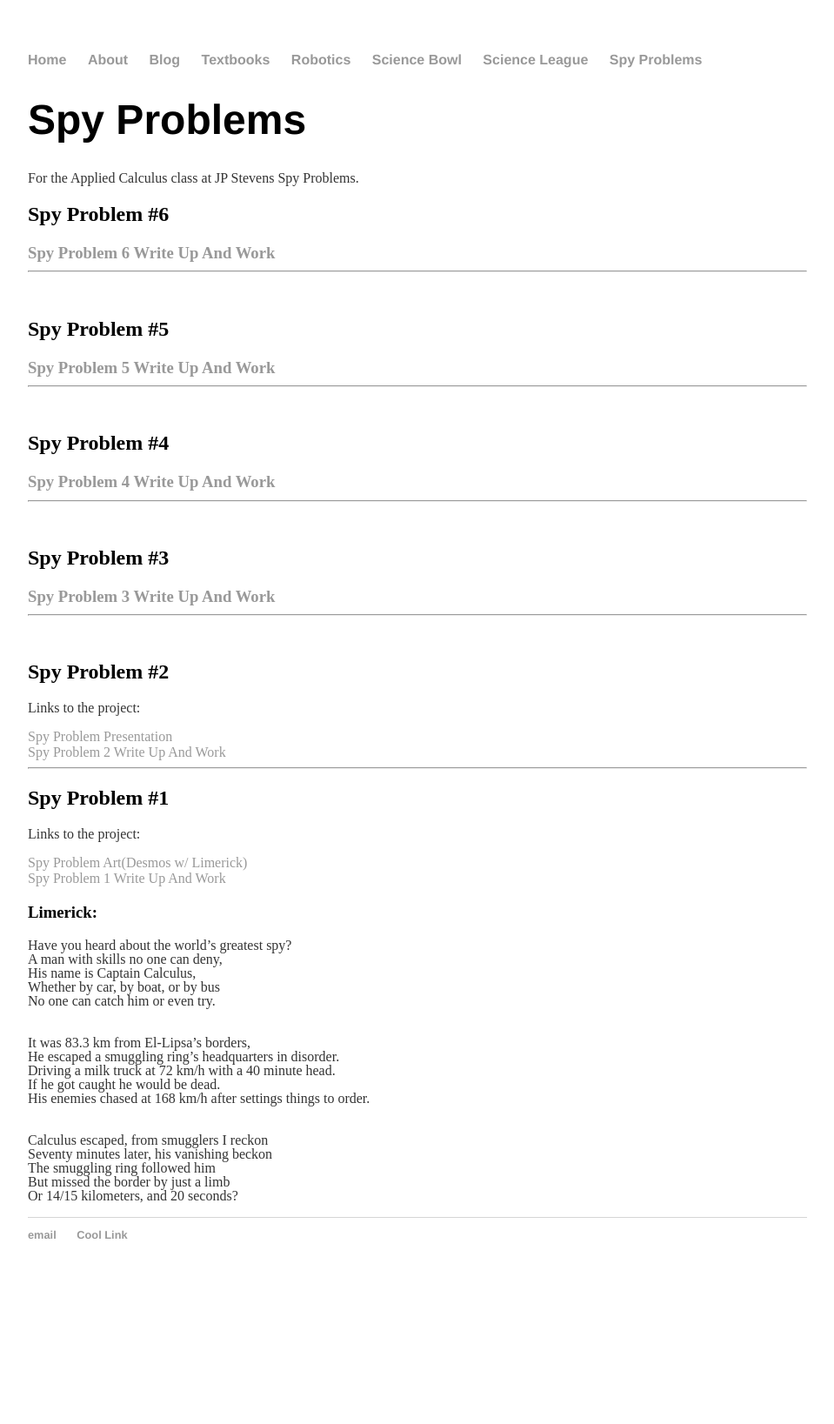
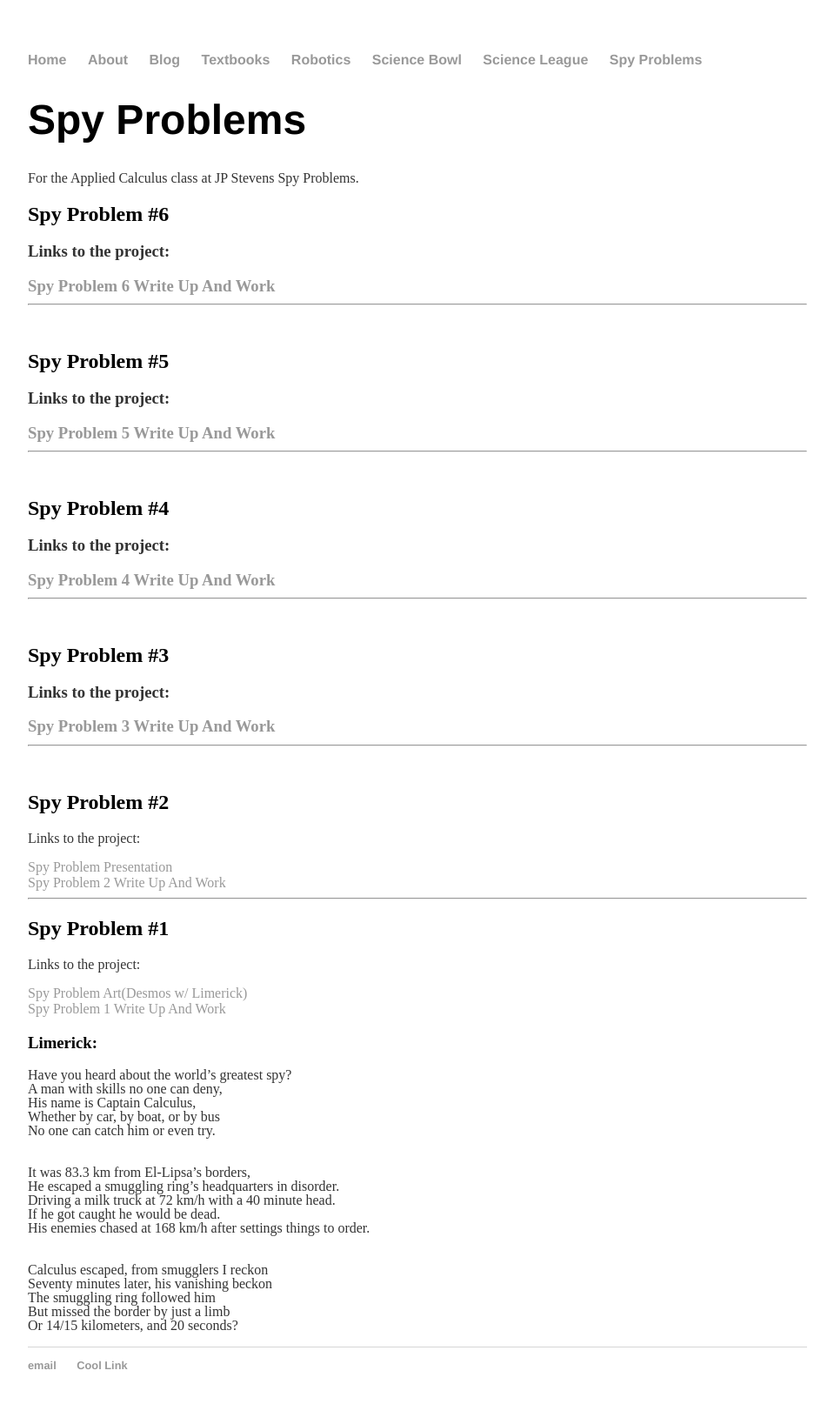
Before and after one commit to Ouroboroz/ouroboroz.github.io, a Jekyll site: the page built from spyproblems/index.html, in a window 1280 px wide. Shown: the whole page at 87% size, without its empty margins (160-1119 px from the left). Built offline with Jekyll 4.4.1, drawn with Linux system fonts in a browser that asks for light colours; before the commit the page ends 1487 px from its top, so only the background shows below that.

Commit message:
Format again agin

```diff
--- a/spyproblems/index.html
+++ b/spyproblems/index.html
@@ -10,18 +10,22 @@ title: Spy Problems
 </head>
 <body>
 	<h2>Spy Problem #6<h3>
+		<p>Links to the project:</p>
 	<a href="./Resources/spy problem 6.pdf">Spy Problem 6 Write Up And Work</a>
 	<hr>
 	<br>
 	<h2>Spy Problem #5<h3>
+		<p>Links to the project:</p>
 	<a href="./Resources/spy problem 5.pdf">Spy Problem 5 Write Up And Work</a>
 	<hr>
 	<br>
 	<h2>Spy Problem #4<h3>
+		<p>Links to the project:</p>
 	<a href="./Resources/spy problem 4.pdf">Spy Problem 4 Write Up And Work</a>
 	<hr>
 	<br>
 	<h2>Spy Problem #3<h3>
+		<p>Links to the project:</p>
 	<a href="./Resources/spy problem 3.pdf">Spy Problem 3 Write Up And Work</a>
 	<hr>
 	<br>
```
